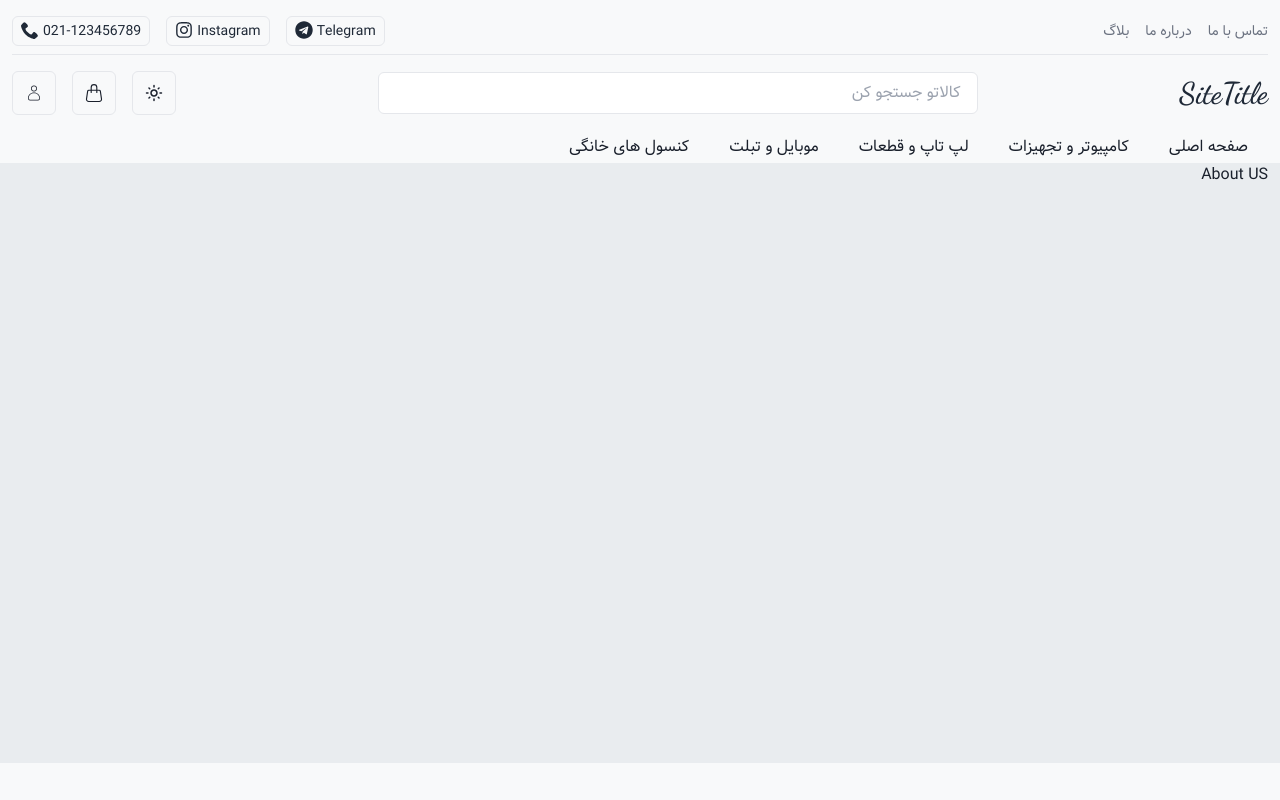
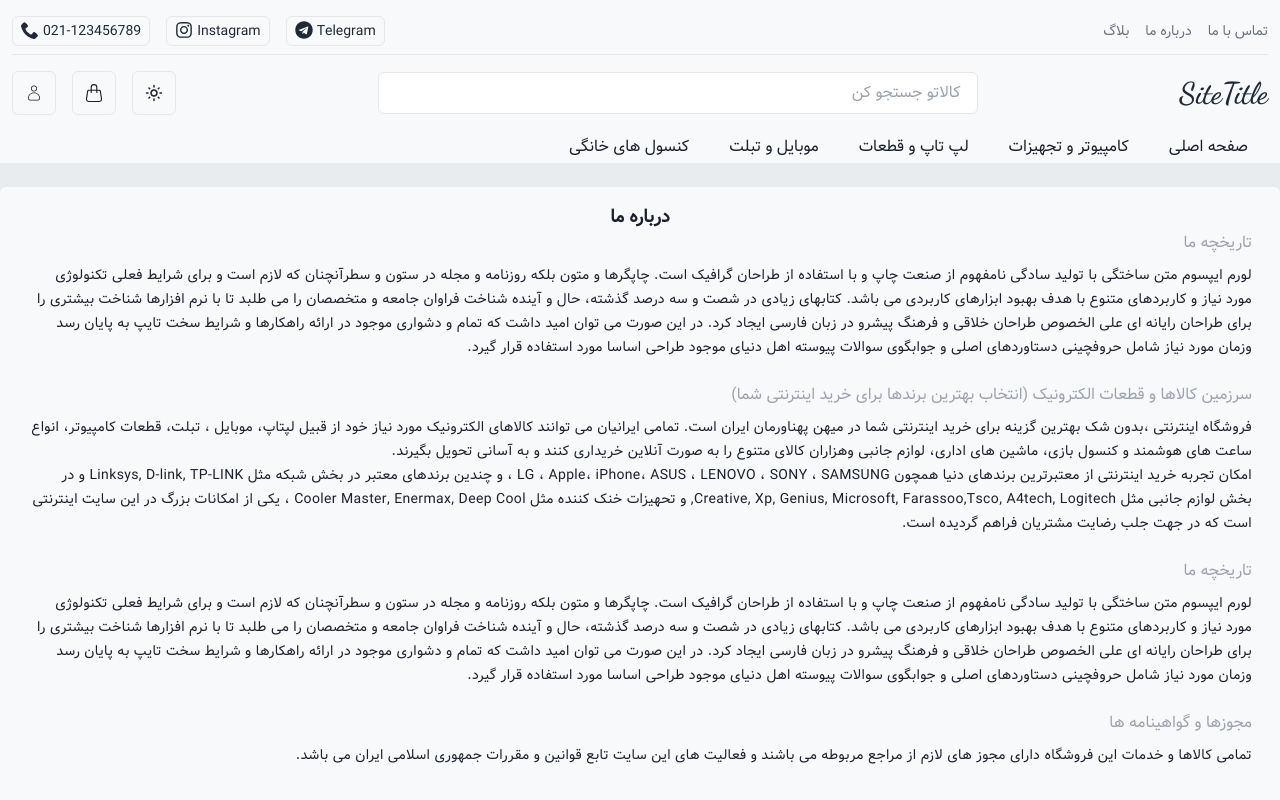
Before and after one commit to Pouryak/nextjs-woocommerce-rest-api, a Next.js app: page /about-us in a window 1280 px wide. Shown: the top 800 px of the page. Built offline with nearby package versions, Linux system fonts and the light colour scheme.

Commit message:
created about us page

```diff
--- a/pages/about-us.js
+++ b/pages/about-us.js
@@ -4,8 +4,70 @@ import Main from "../src/components/layout/Main";
 const AboutUs = () => {
   return (
     <Main>
-      <div className="container mx-auto farsi-text">
-        <p>About US</p>
+      <div className="container mx-auto bg-secondaryLight dark:bg-secondaryDark shadow-md rounded-md my-6 py-4 farsi-text">
+        <h2 className="text-lg text-center font-bold">درباره ما</h2>
+        <div className="mb-6 px-4">
+          <h3 className="text-md mb-2 text-gray-400">تاریخچه ما</h3>
+          <p className="text-sm tracking-wide leading-6">
+            لورم ایپسوم متن ساختگی با تولید سادگی نامفهوم از صنعت چاپ و با
+            استفاده از طراحان گرافیک است. چاپگرها و متون بلکه روزنامه و مجله در
+            ستون و سطرآنچنان که لازم است و برای شرایط فعلی تکنولوژی مورد نیاز و
+            کاربردهای متنوع با هدف بهبود ابزارهای کاربردی می باشد. کتابهای زیادی
+            در شصت و سه درصد گذشته، حال و آینده شناخت فراوان جامعه و متخصصان را
+            می طلبد تا با نرم افزارها شناخت بیشتری را برای طراحان رایانه ای علی
+            الخصوص طراحان خلاقی و فرهنگ پیشرو در زبان فارسی ایجاد کرد. در این
+            صورت می توان امید داشت که تمام و دشواری موجود در ارائه راهکارها و
+            شرایط سخت تایپ به پایان رسد وزمان مورد نیاز شامل حروفچینی دستاوردهای
+            اصلی و جوابگوی سوالات پیوسته اهل دنیای موجود طراحی اساسا مورد
+            استفاده قرار گیرد.
+          </p>
+        </div>
+        <div className="mb-6 px-4">
+          <h3 className="text-md mb-2 text-gray-400">
+            سرزمین کالاها و قطعات الکترونیک (انتخاب بهترین برندها برای خرید
+            اینترنتی شما)
+          </h3>
+          <p className="text-sm tracking-wide leading-6">
+            فروشگاه اینترنتی ،بدون شک بهترین گزینه برای خرید اینترنتی شما در
+            میهن پهناورمان ایران است. تمامی ایرانیان می توانند کالاهای الکترونیک
+            مورد نیاز خود از قبیل لپتاپ، موبایل ، تبلت، قطعات کامپیوتر، انواع
+            ساعت های هوشمند و کنسول بازی، ماشین های اداری، لوازم جانبی وهزاران
+            کالای متنوع را به صورت آنلاین خریداری کنند و به آسانی تحویل بگیرند.
+          </p>
+          <p className="text-sm tracking-wide leading-6">
+            امکان تجربه خرید اینترنتی از معتبرترین برندهای دنیا همچون LG ،
+            Apple، iPhone، ASUS ، LENOVO ، SONY ، SAMSUNG ، و چندین برندهای
+            معتبر در بخش شبکه مثل Linksys, D-link, TP-LINK و در بخش لوازم جانبی
+            مثل Creative, Xp, Genius, Microsoft, Farassoo,Tsco, A4tech,
+            Logitech, و تحهیزات خنک کننده مثل Cooler Master, Enermax, Deep Cool
+            ، یکی از امکانات بزرگ در این سایت اینترنتی است که در جهت جلب رضایت
+            مشتریان فراهم گردیده است.
+          </p>
+        </div>
+        <div className="mb-6 px-4">
+          <h3 className="text-md mb-2 text-gray-400">تاریخچه ما</h3>
+          <p className="text-sm tracking-wide leading-6">
+            لورم ایپسوم متن ساختگی با تولید سادگی نامفهوم از صنعت چاپ و با
+            استفاده از طراحان گرافیک است. چاپگرها و متون بلکه روزنامه و مجله در
+            ستون و سطرآنچنان که لازم است و برای شرایط فعلی تکنولوژی مورد نیاز و
+            کاربردهای متنوع با هدف بهبود ابزارهای کاربردی می باشد. کتابهای زیادی
+            در شصت و سه درصد گذشته، حال و آینده شناخت فراوان جامعه و متخصصان را
+            می طلبد تا با نرم افزارها شناخت بیشتری را برای طراحان رایانه ای علی
+            الخصوص طراحان خلاقی و فرهنگ پیشرو در زبان فارسی ایجاد کرد. در این
+            صورت می توان امید داشت که تمام و دشواری موجود در ارائه راهکارها و
+            شرایط سخت تایپ به پایان رسد وزمان مورد نیاز شامل حروفچینی دستاوردهای
+            اصلی و جوابگوی سوالات پیوسته اهل دنیای موجود طراحی اساسا مورد
+            استفاده قرار گیرد.
+          </p>
+        </div>
+        <div className="mb-6 px-4">
+          <h3 className="text-md mb-2 text-gray-400">مجوزها و گواهینامه ها</h3>
+          <p className="text-sm tracking-wide leading-6">
+            تمامی کالاها و خدمات این فروشگاه دارای مجوز های لازم از مراجع مربوطه
+            می باشند و فعالیت های این سایت تابع قوانین و مقررات جمهوری اسلامی
+            ایران می باشد.
+          </p>
+        </div>
       </div>
     </Main>
   );
--- a/pages/contact-us.js
+++ b/pages/contact-us.js
@@ -4,7 +4,7 @@ import Main from "../src/components/layout/Main";
 const ContactUs = () => {
   return (
     <Main>
-      <div className="container mx-auto farsi-text">
+      <div className="container mx-auto bg-secondaryLight dark:bg-secondaryDark shadow-md rounded-md my-6 farsi-text">
         <p>Contact US</p>
       </div>
     </Main>
```
